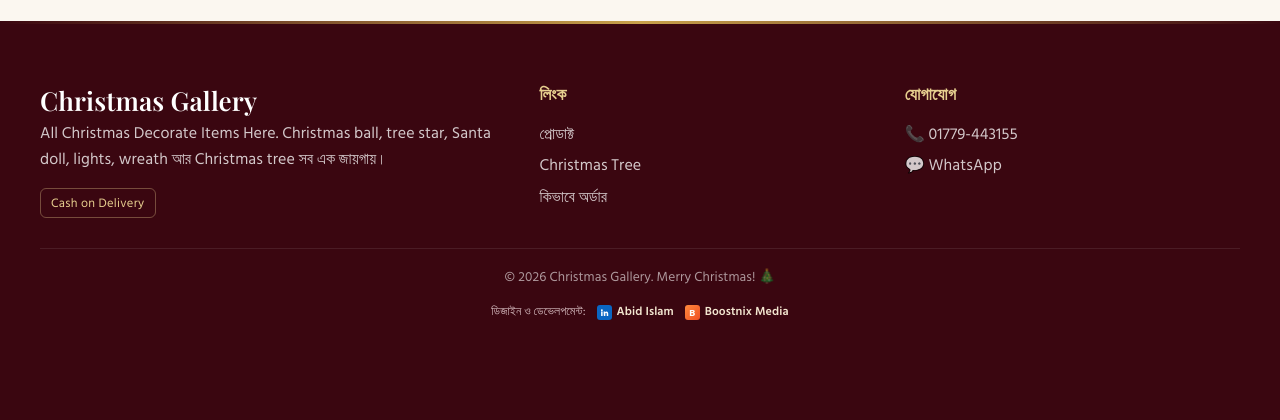
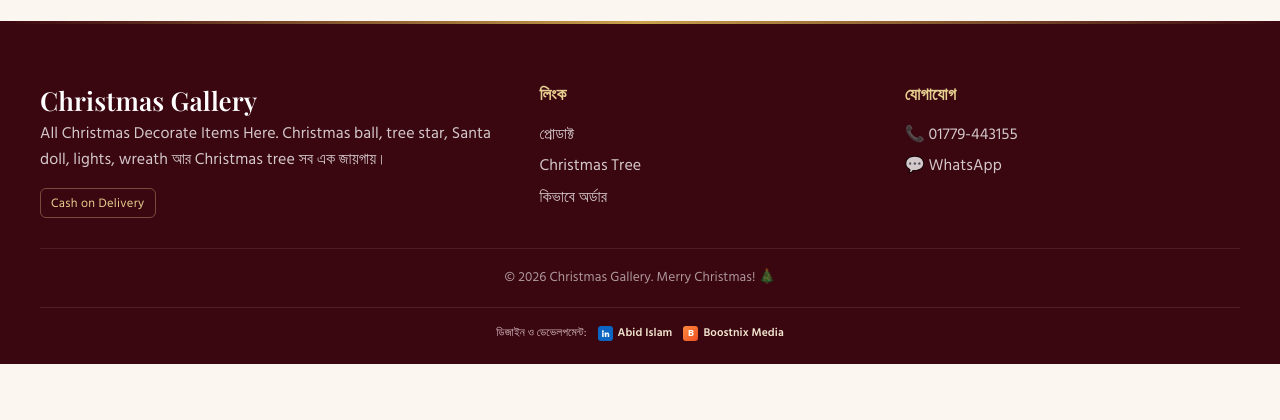
Before and after one commit to abid2929/Christmas-Gallery, a PHP site: page / in a window 1280 px wide. Shown: the part 6030-6450 px from the top of the page. After the commit the page ends 6394 px from the top, so only its background shows below. Run offline with PHP 8.4, Linux system fonts and the light colour scheme; some web fonts are replaced.

Commit message:
Credit on its own centred row with divider

```diff
--- a/docs/index.html
+++ b/docs/index.html
@@ -668,6 +668,10 @@ header .nav{animation:cgDown .7s cubic-bezier(.2,.7,.2,1) both}
 .sig a{display:inline-flex;align-items:center;gap:5px;color:#f3e6d0;font-weight:600;text-decoration:none;transition:color .2s}.sig a:hover{color:#fff;text-decoration:underline}
 .sig .sg-i{width:15px;height:15px;border-radius:3px;display:grid;place-items:center;flex-shrink:0;color:#fff;font:700 9.5px/1 system-ui,sans-serif}
 .sig .sg-li{background:#0a66c2}.sig .sg-bx{background:linear-gradient(135deg,#ff8a3d,#f04e23)}
+.sig{margin:16px auto 0;padding:14px 0 0;border-top:1px solid rgba(255,255,255,.1);max-width:none;font-size:11.5px}
+.copy{padding-bottom:2px}
+@media (max-width:600px){.sig>span:first-child{flex-basis:100%}}
+footer{padding-bottom:20px!important}
 </style>
 </head>
 <body>
--- a/index.php
+++ b/index.php
@@ -762,6 +762,10 @@ header .nav{animation:cgDown .7s cubic-bezier(.2,.7,.2,1) both}
 .sig a{display:inline-flex;align-items:center;gap:5px;color:#f3e6d0;font-weight:600;text-decoration:none;transition:color .2s}.sig a:hover{color:#fff;text-decoration:underline}
 .sig .sg-i{width:15px;height:15px;border-radius:3px;display:grid;place-items:center;flex-shrink:0;color:#fff;font:700 9.5px/1 system-ui,sans-serif}
 .sig .sg-li{background:#0a66c2}.sig .sg-bx{background:linear-gradient(135deg,#ff8a3d,#f04e23)}
+.sig{margin:16px auto 0;padding:14px 0 0;border-top:1px solid rgba(255,255,255,.1);max-width:none;font-size:11.5px}
+.copy{padding-bottom:2px}
+@media (max-width:600px){.sig>span:first-child{flex-basis:100%}}
+footer{padding-bottom:20px!important}
 </style>
 </head>
 <body>
```
